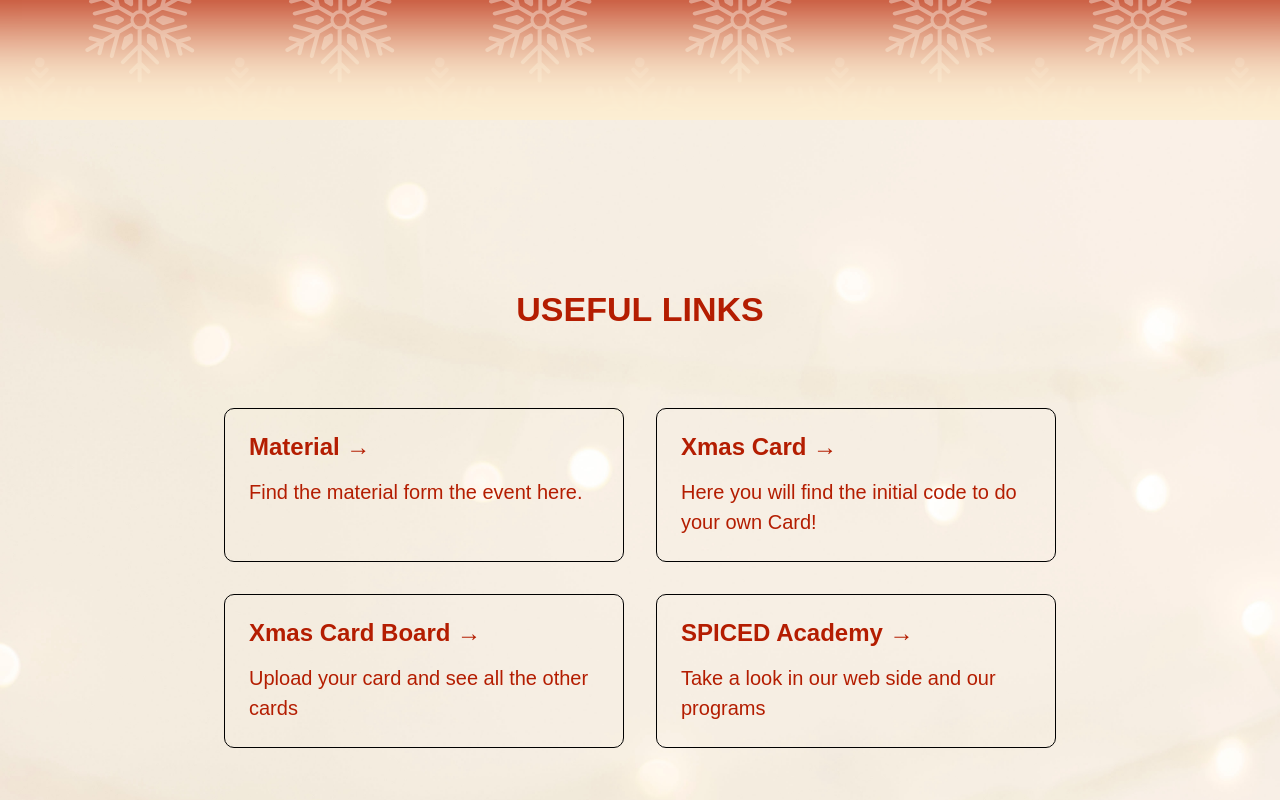
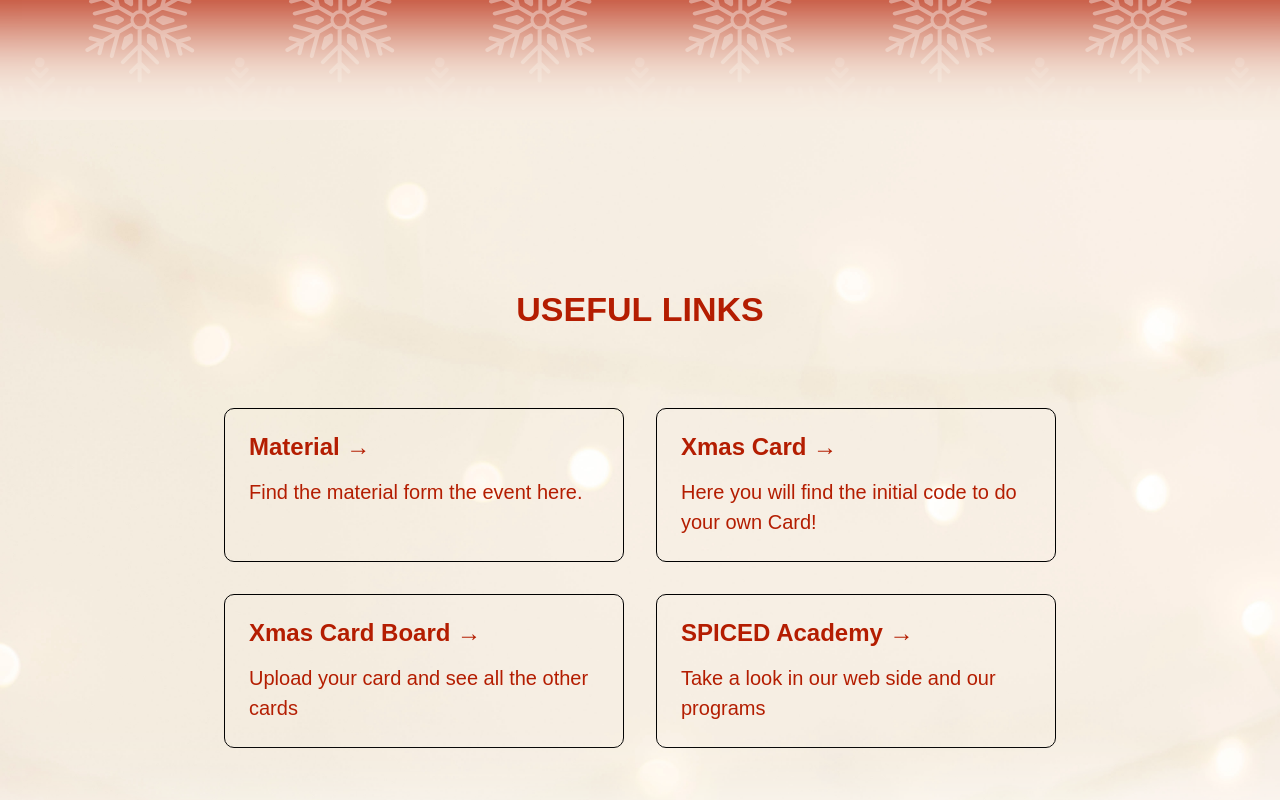
Before and after one commit to mgczarnievicz/www-xmas-2022, a Next.js app: page / in a window 1280 px wide. Shown: the part 1480-2280 px from the top of the page. Built offline with nearby package versions, Linux system fonts and the light colour scheme.

Commit message:
minor changes

```diff
--- a/public/script.js
+++ b/public/script.js
@@ -1,6 +1,4 @@
-var $rotating = $(".Home_sticky_image__uCfa_"),
-    $body = $(document.body),
-    bodyHeight = $body.height();
+var $rotating = $(".Home_sticky_image__uCfa_");
 
 $(window).scroll(function () {
     $rotating.css({
--- a/styles/Home.module.css
+++ b/styles/Home.module.css
@@ -90,8 +90,7 @@ Links Section
 --------------------------------------- */
 .linksSection {
     background: linear-gradient(var(--color-red), 50%, var(--color-white-whip));
-    box-shadow: 0px 0px 80px 100px var(--color-white-whip);
-
+    box-shadow: 0px 0px 80px 100px #f7eee3;
     background-image: url("/img/home/links.jpeg");
     background-repeat: no-repeat;
     background-size: cover;
@@ -157,6 +156,7 @@ Links Section
 
 .partnerSection {
     background-color: var(--color-white);
+    box-shadow: 0px 0px 80px 100px white;
 }
 .partnerSection .titleSection {
     color: var(--color-red);
```
